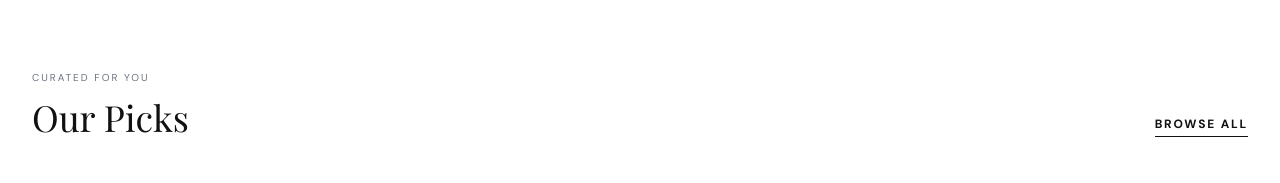
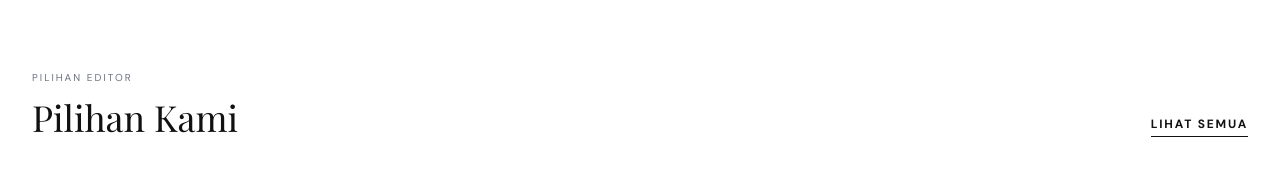
Before and after one commit to lollappies/ninetyninestore, a React (Vite) app: page / in a window 1280 px wide. Shown: the part 2270-2453 px from the top of the page. Built offline with nearby package versions, Linux system fonts and the light colour scheme; a web font is replaced by a local one.

Commit message:
update translation in all pgae

```diff
--- a/src/components/BestsellerSection.tsx
+++ b/src/components/BestsellerSection.tsx
@@ -1,7 +1,9 @@
+// src/components/BestsellerSection.tsx
 import React from 'react';
 import { motion } from 'framer-motion';
 import { ProductCard } from './ProductCard';
 import { bestsellers, Product } from '../utils/data';
+import { useLang } from '../context/LanguageContext';
 
 interface BestsellerSectionProps {
   wishlist: Product[];
@@ -14,6 +16,8 @@ export function BestsellerSection({
   onToggleWishlist,
   onAddToCart
 }: BestsellerSectionProps) {
+  const { t } = useLang();
+
   return (
     <section id="bestseller" className="py-24 px-4 md:px-8 max-w-[1440px] mx-auto">
       <motion.div
@@ -23,10 +27,10 @@ export function BestsellerSection({
         className="text-center mb-16"
       >
         <span className="text-[10px] tracking-[0.2em] uppercase text-gray-500 block mb-3">
-          Most Loved
+          {t('section_bestseller_label')}
         </span>
         <h2 className="font-serif text-3xl md:text-4xl text-brand-dark">
-          Best Seller
+          {t('section_bestseller_title')}
         </h2>
       </motion.div>
 
@@ -40,7 +44,7 @@ export function BestsellerSection({
             transition={{ delay: idx * 0.1 }}
           >
             <ProductCard
-              product={{ ...product, price: undefined }} // ← harga disembunyikan
+              product={{ ...product, price: undefined }}
               isWishlisted={wishlist.some((item) => item.id === product.id)}
               onToggleWishlist={onToggleWishlist}
               onAddToCart={onAddToCart}
--- a/src/components/Marquee.tsx
+++ b/src/components/Marquee.tsx
@@ -1,16 +1,30 @@
+// src/components/Marquee.tsx
 import React, { Fragment } from 'react';
+import { useLang } from '../context/LanguageContext';
+
 export function Marquee() {
-  const items = ['Pengiriman 24 Jam', 'Payment via Bank BCA & Mandiri', 'Pengiriman melalui JNE / JNT'];
-  // Repeat enough times to fill the screen and scroll smoothly
+  const { t } = useLang();
+
+  const items = [
+    t('marquee_express'),
+    t('marquee_payment'),
+    t('marquee_shipping'),
+  ];
+
   const repeatedItems = Array(8).fill(items).flat();
-  return <div className="bg-brand-neutral1 py-3 overflow-hidden border-b border-brand-neutral2 flex whitespace-nowrap">
+
+  return (
+    <div className="bg-brand-neutral1 py-3 overflow-hidden border-b border-brand-neutral2 flex whitespace-nowrap">
       <div className="animate-marquee flex items-center">
-        {repeatedItems.map((item, idx) => <Fragment key={idx}>
+        {repeatedItems.map((item, idx) => (
+          <Fragment key={idx}>
             <span className="text-[11px] tracking-[0.1em] uppercase text-brand-dark font-medium px-4">
               {item}
             </span>
             <span className="text-brand-accent px-2">—</span>
-          </Fragment>)}
+          </Fragment>
+        ))}
       </div>
-    </div>;
+    </div>
+  );
 }
--- a/src/components/OurPicksSection.tsx
+++ b/src/components/OurPicksSection.tsx
@@ -1,58 +1,67 @@
+// src/components/OurPicksSection.tsx
 import React from 'react';
 import { motion } from 'framer-motion';
 import { ProductCard } from './ProductCard';
 import { ourPicks, Product } from '../utils/data';
+import { useLang } from '../context/LanguageContext';
+
 interface OurPicksSectionProps {
   wishlist: Product[];
   onToggleWishlist: (product: Product) => void;
   onAddToCart: (product: Product) => void;
   onBrowseAll: () => void;
 }
+
 export function OurPicksSection({
   wishlist,
   onToggleWishlist,
   onAddToCart,
   onBrowseAll
 }: OurPicksSectionProps) {
-  return <section className="py-24 px-4 md:px-8 max-w-[1440px] mx-auto">
-      <motion.div initial={{
-      opacity: 0,
-      y: 20
-    }} whileInView={{
-      opacity: 1,
-      y: 0
-    }} viewport={{
-      once: true,
-      margin: '-100px'
-    }} className="flex flex-col md:flex-row md:items-end justify-between mb-12 gap-6">
+  const { t } = useLang();
+
+  return (
+    <section className="py-24 px-4 md:px-8 max-w-[1440px] mx-auto">
+      <motion.div
+        initial={{ opacity: 0, y: 20 }}
+        whileInView={{ opacity: 1, y: 0 }}
+        viewport={{ once: true, margin: '-100px' }}
+        className="flex flex-col md:flex-row md:items-end justify-between mb-12 gap-6"
+      >
         <div>
           <span className="text-[10px] tracking-[0.2em] uppercase text-gray-500 block mb-3">
-            Curated For You
+            {t('section_picks_label')}
           </span>
           <h2 className="font-serif text-3xl md:text-4xl text-brand-dark">
-            Our Picks
+            {t('section_picks_title')}
           </h2>
         </div>
-        <button onClick={onBrowseAll} className="text-xs font-bold tracking-[0.15em] uppercase text-brand-dark border-b border-brand-dark pb-1 hover:text-brand-accent hover:border-brand-accent transition-colors self-start md:self-auto">
-          Browse All
+        <button
+          onClick={onBrowseAll}
+          className="text-xs font-bold tracking-[0.15em] uppercase text-brand-dark border-b border-brand-dark pb-1 hover:text-brand-accent hover:border-brand-accent transition-colors self-start md:self-auto"
+        >
+          {t('section_view_all')}
         </button>
       </motion.div>
 
       <div className="grid grid-cols-2 lg:grid-cols-4 gap-x-4 gap-y-10 md:gap-x-6 md:gap-y-12">
-        {ourPicks.map((product, idx) => <motion.div key={product.id} initial={{
-        opacity: 0,
-        y: 20
-      }} whileInView={{
-        opacity: 1,
-        y: 0
-      }} viewport={{
-        once: true,
-        margin: '-50px'
-      }} transition={{
-        delay: idx % 4 * 0.1
-      }}>
-            <ProductCard product={product} isWishlisted={wishlist.some((item) => item.id === product.id)} onToggleWishlist={onToggleWishlist} onAddToCart={onAddToCart} />
-          </motion.div>)}
+        {ourPicks.map((product, idx) => (
+          <motion.div
+            key={product.id}
+            initial={{ opacity: 0, y: 20 }}
+            whileInView={{ opacity: 1, y: 0 }}
+            viewport={{ once: true, margin: '-50px' }}
+            transition={{ delay: idx % 4 * 0.1 }}
+          >
+            <ProductCard
+              product={product}
+              isWishlisted={wishlist.some((item) => item.id === product.id)}
+              onToggleWishlist={onToggleWishlist}
+              onAddToCart={onAddToCart}
+            />
+          </motion.div>
+        ))}
       </div>
-    </section>;
+    </section>
+  );
 }
--- a/src/pages/CartPage.tsx
+++ b/src/pages/CartPage.tsx
@@ -1,7 +1,9 @@
+// src/pages/CartPage.tsx
 import React, { useEffect, useState } from 'react';
 import { useNavigate, useLocation } from 'react-router-dom';
 import { X, ShoppingBag, Trash2, ArrowRight, Package } from 'lucide-react';
 import { useCustomToast } from '../components/CustomToast';
+import { useLang } from '../context/LanguageContext';
 import { CartItem } from '../App';
 
 interface CartPageProps {
@@ -13,13 +15,13 @@ export function CartPage({ cartItems, setCartItems }: CartPageProps) {
   const navigate = useNavigate();
   const location = useLocation();
   const { showToast } = useCustomToast();
+  const { t } = useLang();
   const [selectedItems, setSelectedItems] = useState<number[]>([]);
 
   useEffect(() => {
     setSelectedItems(cartItems.map((_, index) => index));
   }, [cartItems.length]);
 
-  // Handle escape key — balik ke looks kalau dari looks, selainnya navigate(-1)
   useEffect(() => {
     const handleKeyDown = (e: KeyboardEvent) => {
       if (e.key === 'Escape') handleClose();
@@ -60,7 +62,7 @@ export function CartPage({ cartItems, setCartItems }: CartPageProps) {
         .filter((i) => i !== index)
         .map((i) => (i > index ? i - 1 : i))
     );
-    showToast('Produk dihapus dari keranjang');
+    showToast(t('cart_remove'));
   };
 
   const removeSelected = () => {
@@ -68,7 +70,7 @@ export function CartPage({ cartItems, setCartItems }: CartPageProps) {
     const newItems = cartItems.filter((_, index) => !selectedItems.includes(index));
     setCartItems(newItems);
     setSelectedItems([]);
-    showToast(`${count} produk dihapus dari keranjang`);
+    showToast(`${count} ${t('cart_remove')}`);
   };
 
   const selectedCartItems = cartItems.filter((_, index) => selectedItems.includes(index));
@@ -99,7 +101,7 @@ export function CartPage({ cartItems, setCartItems }: CartPageProps) {
             Ninetynine
           </span>
           <span className="text-[10px] tracking-[0.15em] uppercase text-gray-400">
-            / Shopping Cart
+            / {t('cart_title')}
           </span>
         </div>
         <button
@@ -115,15 +117,15 @@ export function CartPage({ cartItems, setCartItems }: CartPageProps) {
             <ShoppingBag size={32} className="text-gray-400" />
           </div>
           <h2 className="text-lg font-medium text-brand-dark mb-2">
-            Keranjang kamu kosong
+            {t('cart_empty')}
           </h2>
           <p className="text-sm text-gray-500 mb-8">
-            Yuk, tambahkan produk favorit kamu!
+            {t('cart_empty_desc')}
           </p>
           <button
             onClick={() => navigate('/')}
             className="px-8 py-3 bg-[#111] text-white text-sm font-medium rounded-lg hover:bg-black transition-colors">
-            Belanja Sekarang
+            {t('cart_explore')}
           </button>
         </div>
       ) : (
@@ -136,12 +138,14 @@ export function CartPage({ cartItems, setCartItems }: CartPageProps) {
                 onChange={toggleSelectAll}
                 className="w-5 h-5 rounded border-gray-300 accent-[#D32F2F] cursor-pointer"
               />
-              <span className="text-sm text-brand-dark">Pilih Semua</span>
+              <span className="text-sm text-brand-dark">
+                {t('cart_qty')} — {t('section_view_all')}
+              </span>
             </label>
             <button
               onClick={removeSelected}
               className="text-sm text-[#D32F2F] hover:opacity-80 transition-opacity">
-              Hapus Dipilih
+              {t('cart_remove')}
             </button>
           </div>
 
@@ -252,14 +256,14 @@ export function CartPage({ cartItems, setCartItems }: CartPageProps) {
             <div className="max-w-4xl mx-auto flex flex-col gap-4">
               <div className="flex justify-between items-center text-sm">
                 <span className="text-gray-500">
-                  Subtotal ({selectedItems.length} produk)
+                  {t('cart_total')} ({selectedItems.length} {t('cart_qty').toLowerCase()})
                 </span>
                 <span className="text-gray-500">
                   Rp{formatCurrency(subtotal)}
                 </span>
               </div>
               <div className="flex justify-between items-center">
-                <span className="font-bold text-brand-dark">Total</span>
+                <span className="font-bold text-brand-dark">{t('cart_total')}</span>
                 <span className="text-lg font-bold text-brand-dark">
                   Rp{formatCurrency(subtotal)}
                 </span>
@@ -271,7 +275,7 @@ export function CartPage({ cartItems, setCartItems }: CartPageProps) {
                   selectedItems.length > 0 ? 'bg-[#D32F2F] hover:bg-red-700' : 'bg-gray-300 cursor-not-allowed'
                 }`}>
                 <ArrowRight size={18} />
-                Checkout Sekarang
+                {t('cart_checkout')}
               </button>
             </div>
           </div>
```
Lines whose indentation alone changed are shown as unchanged.
